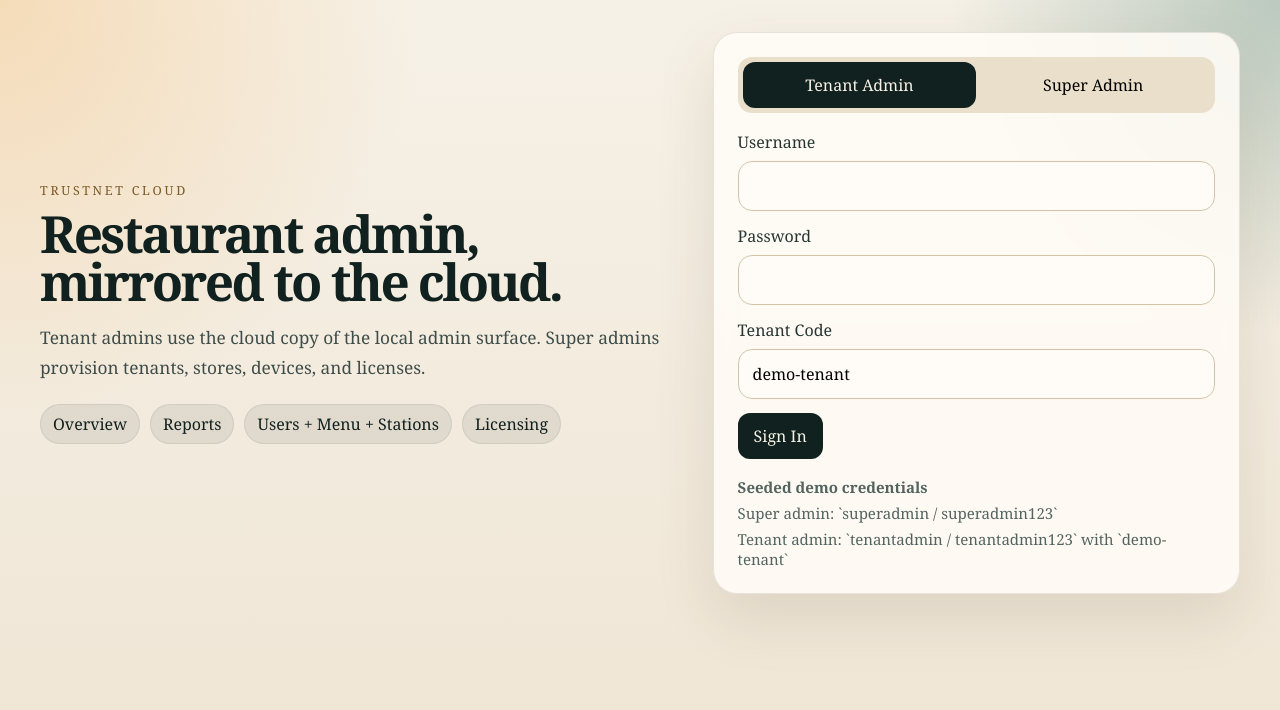
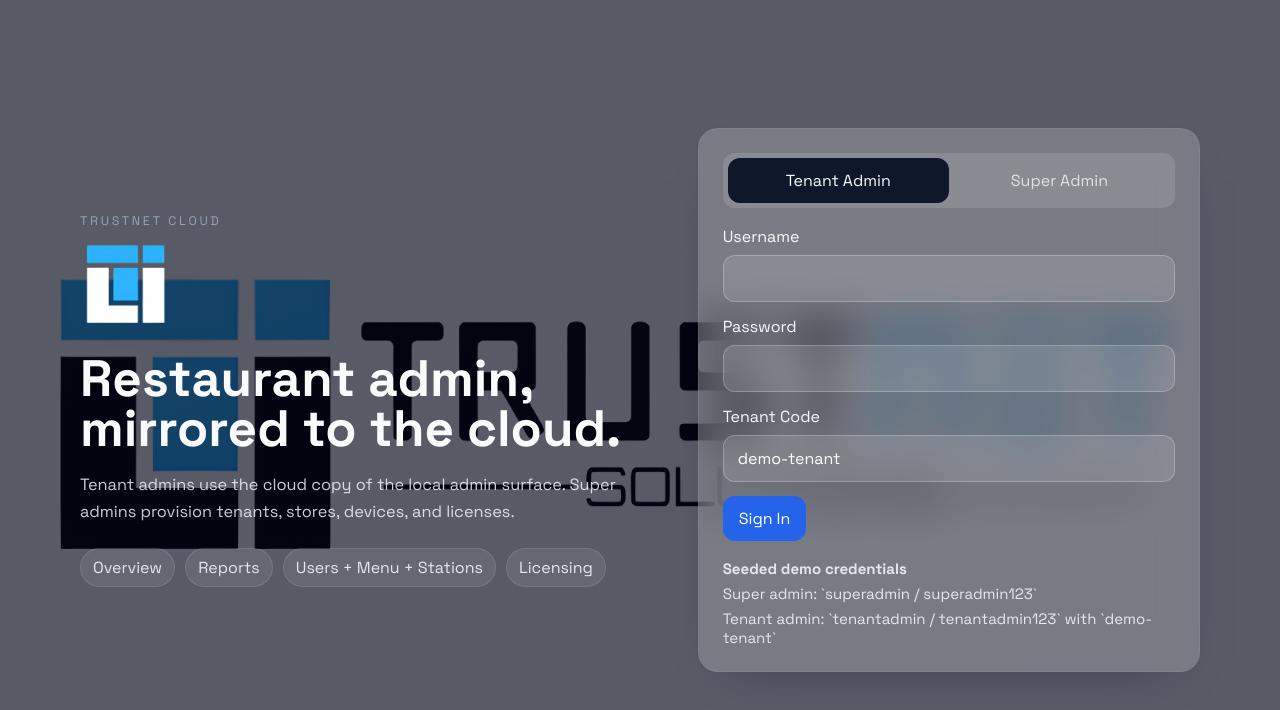
Before and after one commit to AbnetMeku/trustnet-restaurant-cloud, a React (Vite) app in the folder frontend/: page /login in a window 1280 px wide. Shown: the top 710 px of the page. Built offline with nearby package versions, Linux system fonts and the light colour scheme.

Commit message:
Colors match

```diff
--- a/frontend/src/App.jsx
+++ b/frontend/src/App.jsx
@@ -70,10 +70,11 @@
   }
 
   return (
-    <div className="shell">
+    <div className="shell login-shell">
       <div className="auth-panel">
         <div className="hero">
           <p className="eyebrow">TrustNet Cloud</p>
+          <img className="brand-logo" src="/logo.png" alt="TrustNet logo" />
           <h1>Restaurant admin, mirrored to the cloud.</h1>
           <p className="lede">
             Tenant admins use the cloud copy of the local admin surface. Super admins provision tenants, stores,
@@ -639,6 +640,7 @@
       <aside className="card sidebar">
         <div>
           <p className="eyebrow">Tenant Admin</p>
+          <img className="sidebar-logo" src="/logo.png" alt="TrustNet logo" />
           <h2 className="sidebar-title">{dashboard?.tenant?.name || "Cloud Admin"}</h2>
         </div>
         <nav className="sidebar-nav">
--- a/frontend/src/styles.css
+++ b/frontend/src/styles.css
@@ -1,19 +1,24 @@
+@import url("https://fonts.googleapis.com/css2?family=Space+Grotesk:wght@400;500;600;700&family=Literata:wght@400;600&display=swap");
+
 :root {
-  color: #10211f;
-  background:
-    radial-gradient(circle at top left, rgba(243, 180, 98, 0.35), transparent 28%),
-    radial-gradient(circle at top right, rgba(35, 98, 84, 0.28), transparent 22%),
-    linear-gradient(180deg, #f6f1e7 0%, #efe5d4 100%);
-  font-family: Georgia, "Times New Roman", serif;
+  color: #0f172a;
+  background: #f1f5f9;
+  font-family: "Space Grotesk", "Segoe UI", sans-serif;
 }
 
 * {
   box-sizing: border-box;
 }
 
+html {
+  scroll-behavior: smooth;
+}
+
 body {
   margin: 0;
   min-width: 320px;
+  background: #f1f5f9;
+  color: #0f172a;
 }
 
 button,
@@ -24,74 +29,49 @@
 .shell,
 .dashboard-shell {
   min-height: 100vh;
-  padding: 32px;
-}
-
-.admin-shell {
-  display: grid;
-  grid-template-columns: 280px minmax(0, 1fr);
-  gap: 24px;
-  align-items: start;
-}
-
-.sidebar {
-  position: sticky;
-  top: 32px;
   padding: 24px;
 }
 
-.sidebar-title {
-  margin: 0;
-  font-size: 1.9rem;
-  line-height: 1;
-}
-
-.sidebar-nav {
-  display: grid;
-  gap: 10px;
-  margin-top: 24px;
-}
-
-.sidebar-link {
-  width: 100%;
-  text-align: left;
-  border: 1px solid rgba(16, 33, 31, 0.08);
-  border-radius: 14px;
-  background: rgba(16, 33, 31, 0.04);
-  padding: 12px 14px;
-  cursor: pointer;
-}
-
-.sidebar-link.active {
-  background: #10211f;
-  color: #f8f1e5;
-}
-
-.admin-content {
-  min-width: 0;
+.login-shell {
+  position: relative;
+  display: flex;
+  align-items: center;
+  justify-content: center;
+  background:
+    linear-gradient(rgba(2, 6, 23, 0.66), rgba(2, 6, 23, 0.66)),
+    url("/Background.png") center/cover no-repeat;
 }
 
 .auth-panel {
+  width: min(1120px, 100%);
   display: grid;
-  grid-template-columns: 1.1fr 0.9fr;
+  grid-template-columns: 1.08fr 0.92fr;
   gap: 28px;
-  max-width: 1200px;
-  margin: 0 auto;
   align-items: center;
+}
+
+.hero {
+  color: #f8fafc;
+}
+
+.brand-logo {
+  width: 92px;
+  height: 92px;
+  object-fit: contain;
+  margin: 0 0 18px;
 }
 
 .hero h1,
 .topbar h1 {
   margin: 0;
-  font-size: clamp(2.3rem, 4vw, 4.2rem);
-  line-height: 0.95;
-  letter-spacing: -0.05em;
+  font-size: clamp(2rem, 4vw, 3.4rem);
+  line-height: 0.98;
 }
 
 .lede {
   max-width: 48rem;
-  color: #3f4d4a;
-  font-size: 1.08rem;
+  color: rgba(248, 250, 252, 0.82);
+  font-size: 1.02rem;
   line-height: 1.7;
 }
 
@@ -100,7 +80,7 @@
   text-transform: uppercase;
   letter-spacing: 0.22em;
   font-size: 0.78rem;
-  color: #7c5a27;
+  color: #94a3b8;
 }
 
 .badge-row {
@@ -114,16 +94,17 @@
 .user-chip {
   padding: 8px 12px;
   border-radius: 999px;
-  background: rgba(16, 33, 31, 0.08);
-  border: 1px solid rgba(16, 33, 31, 0.08);
+  background: rgba(255, 255, 255, 0.08);
+  border: 1px solid rgba(255, 255, 255, 0.1);
+  color: #e2e8f0;
 }
 
 .card {
-  background: rgba(255, 252, 246, 0.88);
-  border: 1px solid rgba(69, 63, 54, 0.12);
-  box-shadow: 0 24px 60px rgba(70, 56, 33, 0.12);
-  backdrop-filter: blur(10px);
-  border-radius: 24px;
+  border: 1px solid rgba(148, 163, 184, 0.18);
+  background: rgba(255, 255, 255, 0.72);
+  box-shadow: 0 18px 45px -32px rgba(15, 23, 42, 0.55);
+  backdrop-filter: blur(22px);
+  border-radius: 20px;
 }
 
 .auth-form,
@@ -131,18 +112,24 @@
   padding: 24px;
 }
 
+.auth-form {
+  background: rgba(255, 255, 255, 0.2);
+  color: #fff;
+}
+
 .mode-switch {
   display: grid;
   grid-template-columns: repeat(2, 1fr);
-  background: #eadfcb;
-  border-radius: 14px;
+  background: rgba(255, 255, 255, 0.12);
+  border-radius: 12px;
   padding: 5px;
   margin-bottom: 18px;
 }
 
 .mode-switch button,
 .ghost,
-.primary {
+.primary,
+.sidebar-link {
   border: none;
   cursor: pointer;
   border-radius: 12px;
@@ -151,31 +138,40 @@
 
 .mode-switch button {
   background: transparent;
+  color: rgba(255, 255, 255, 0.74);
 }
 
 .mode-switch button.active {
-  background: #10211f;
-  color: #f8f1e5;
+  background: #0f172a;
+  color: #f8fafc;
 }
 
 label {
   display: grid;
   gap: 8px;
   margin-bottom: 14px;
-  color: #273533;
+}
+
+.auth-form label {
+  color: #f8fafc;
 }
 
 input {
   width: 100%;
-  border-radius: 14px;
-  border: 1px solid #d3c3aa;
-  padding: 13px 14px;
-  background: #fffcf7;
+  border-radius: 12px;
+  border: 1px solid rgba(255, 255, 255, 0.24);
+  padding: 12px 14px;
+  background: rgba(255, 255, 255, 0.12);
+  color: #fff;
+}
+
+input::placeholder {
+  color: rgba(255, 255, 255, 0.58);
 }
 
 .primary {
-  background: #10211f;
-  color: #f8f1e5;
+  background: #2563eb;
+  color: #fff;
 }
 
 .primary:disabled {
@@ -184,15 +180,19 @@
 }
 
 .ghost {
-  background: rgba(16, 33, 31, 0.08);
-  color: #10211f;
+  background: rgba(15, 23, 42, 0.06);
+  color: #0f172a;
 }
 
 .hint,
 .muted,
 .section p,
 .section dd {
-  color: #536460;
+  color: #64748b;
+}
+
+.auth-form .hint {
+  color: #e2e8f0;
 }
 
 .hint {
@@ -203,14 +203,77 @@
 }
 
 .error {
-  color: #9b2424;
+  color: #ef4444;
 }
 
 .banner {
-  margin: 0 0 16px;
+  margin: 0 auto 16px;
+  max-width: 1400px;
   padding: 14px 18px;
   border-radius: 14px;
-  background: rgba(183, 43, 43, 0.08);
+  background: rgba(239, 68, 68, 0.08);
+  border: 1px solid rgba(239, 68, 68, 0.18);
+}
+
+.admin-shell {
+  display: grid;
+  grid-template-columns: 280px minmax(0, 1fr);
+  gap: 24px;
+  align-items: start;
+  background: #f1f5f9;
+}
+
+.sidebar {
+  position: sticky;
+  top: 24px;
+  padding: 24px;
+  background: rgba(255, 255, 255, 0.7);
+}
+
+.sidebar-logo {
+  width: 54px;
+  height: 54px;
+  object-fit: contain;
+  margin: 0 0 16px;
+  border-radius: 14px;
+  background: rgba(241, 245, 249, 0.95);
+  padding: 6px;
+  border: 1px solid rgba(203, 213, 225, 0.85);
+}
+
+.sidebar-title {
+  margin: 0;
+  font-size: 1.9rem;
+  line-height: 1;
+  color: #0f172a;
+}
+
+.sidebar-nav {
+  display: grid;
+  gap: 10px;
+  margin-top: 24px;
+}
+
+.sidebar-link {
+  width: 100%;
+  text-align: left;
+  background: rgba(248, 250, 252, 0.9);
+  color: #334155;
+  border: 1px solid rgba(226, 232, 240, 0.9);
+}
+
+.sidebar-link:hover {
+  background: rgba(241, 245, 249, 0.95);
+}
+
+.sidebar-link.active {
+  background: #0f172a;
+  color: #fff;
+  box-shadow: 0 10px 26px -18px rgba(15, 23, 42, 0.8);
+}
+
+.admin-content {
+  min-width: 0;
 }
 
 .topbar {
@@ -248,20 +311,24 @@
 }
 
 .metric {
-  background: rgba(16, 33, 31, 0.9);
-  color: #f7ecdd;
-  border-radius: 22px;
+  background: linear-gradient(135deg, #0a1b3e 0%, #0f2b66 60%, #0a1b3e 100%);
+  color: #f8fafc;
+  border-radius: 20px;
   padding: 20px;
   display: grid;
   gap: 10px;
 }
 
 .metric span {
-  color: #cdbd9a;
+  color: rgba(255, 255, 255, 0.7);
 }
 
 .metric strong {
   font-size: 1.8rem;
+}
+
+.section {
+  background: rgba(255, 255, 255, 0.72);
 }
 
 .section-head {
@@ -274,7 +341,8 @@
 
 .section-head h2 {
   margin: 0 0 8px;
-  font-size: 1.45rem;
+  font-size: 1.35rem;
+  color: #0f172a;
 }
 
 .section-head p {
@@ -288,6 +356,14 @@
   margin-bottom: 18px;
 }
 
+.inline-form input,
+.stack-form input,
+.section input {
+  border: 1px solid #cbd5e1;
+  background: #fff;
+  color: #0f172a;
+}
+
 .stack-form {
   display: grid;
   gap: 10px;
@@ -299,47 +375,34 @@
 
 .table-wrap {
   overflow-x: auto;
+  border-radius: 16px;
+  border: 1px solid rgba(226, 232, 240, 0.9);
 }
 
 table {
   width: 100%;
   border-collapse: collapse;
+  background: rgba(255, 255, 255, 0.5);
 }
 
 th,
 td {
   text-align: left;
   padding: 12px 10px;
-  border-bottom: 1px solid rgba(16, 33, 31, 0.08);
+  border-bottom: 1px solid rgba(226, 232, 240, 0.9);
 }
 
 th {
-  color: #6a5c4c;
-  font-size: 0.86rem;
+  background: rgba(248, 250, 252, 0.92);
+  color: #64748b;
+  font-size: 0.82rem;
   text-transform: uppercase;
   letter-spacing: 0.08em;
 }
 
 .empty {
   text-align: center;
-  color: #6d7d79;
-}
-
-.branding-grid {
-  display: grid;
-  grid-template-columns: repeat(3, minmax(0, 1fr));
-  gap: 12px;
-}
-
-.branding-grid div {
-  padding: 16px;
-  background: rgba(16, 33, 31, 0.05);
-  border-radius: 16px;
-}
-
-.branding-grid dt {
-  color: #7c5a27;
-  margin-bottom: 8px;
+  color: #64748b;
 }
 
 @media (max-width: 1100px) {
@@ -348,7 +411,6 @@
   .two-col,
   .metrics-grid,
   .metrics-grid.three,
-  .branding-grid,
   .inline-form {
     grid-template-columns: 1fr;
   }
@@ -366,11 +428,12 @@
 @media (max-width: 720px) {
   .shell,
   .dashboard-shell {
-    padding: 18px;
+    padding: 16px;
   }
 
   .auth-form,
-  .section {
+  .section,
+  .sidebar {
     padding: 18px;
   }
 }
```
Also changed, not shown: frontend/public/Background.png (added), frontend/public/logo.png (added).
